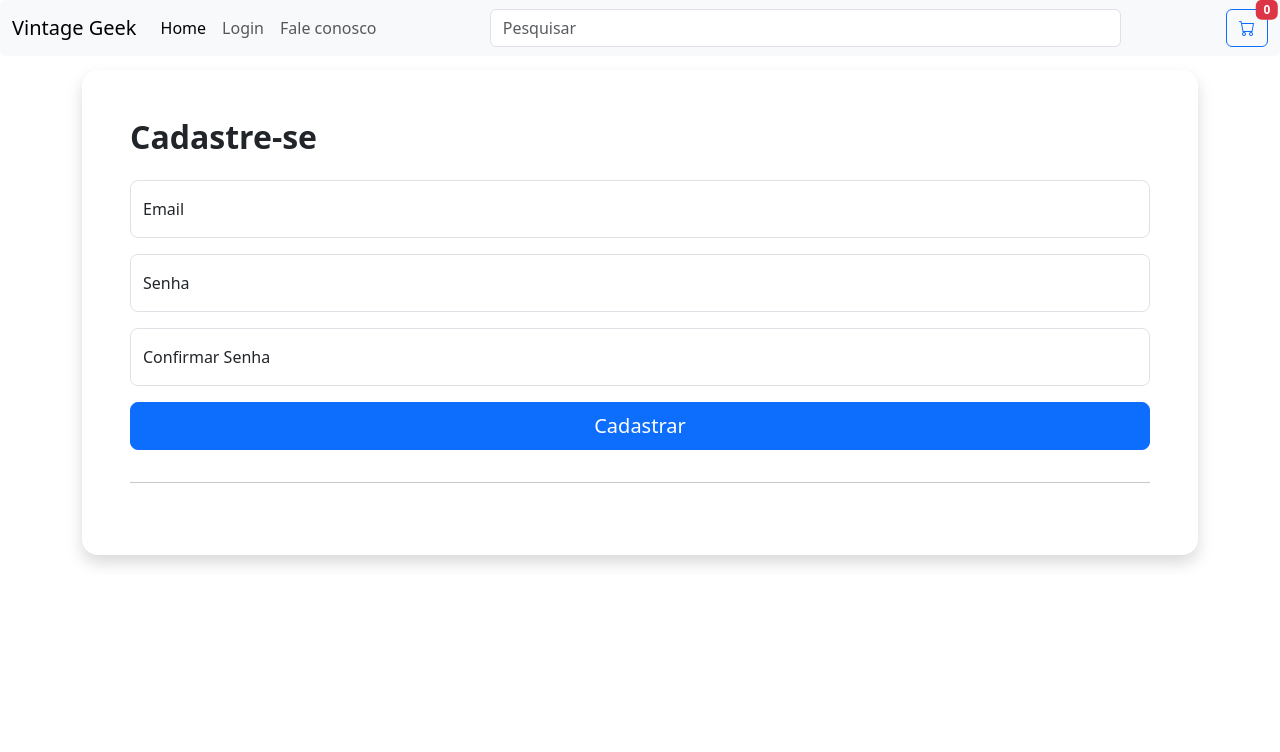
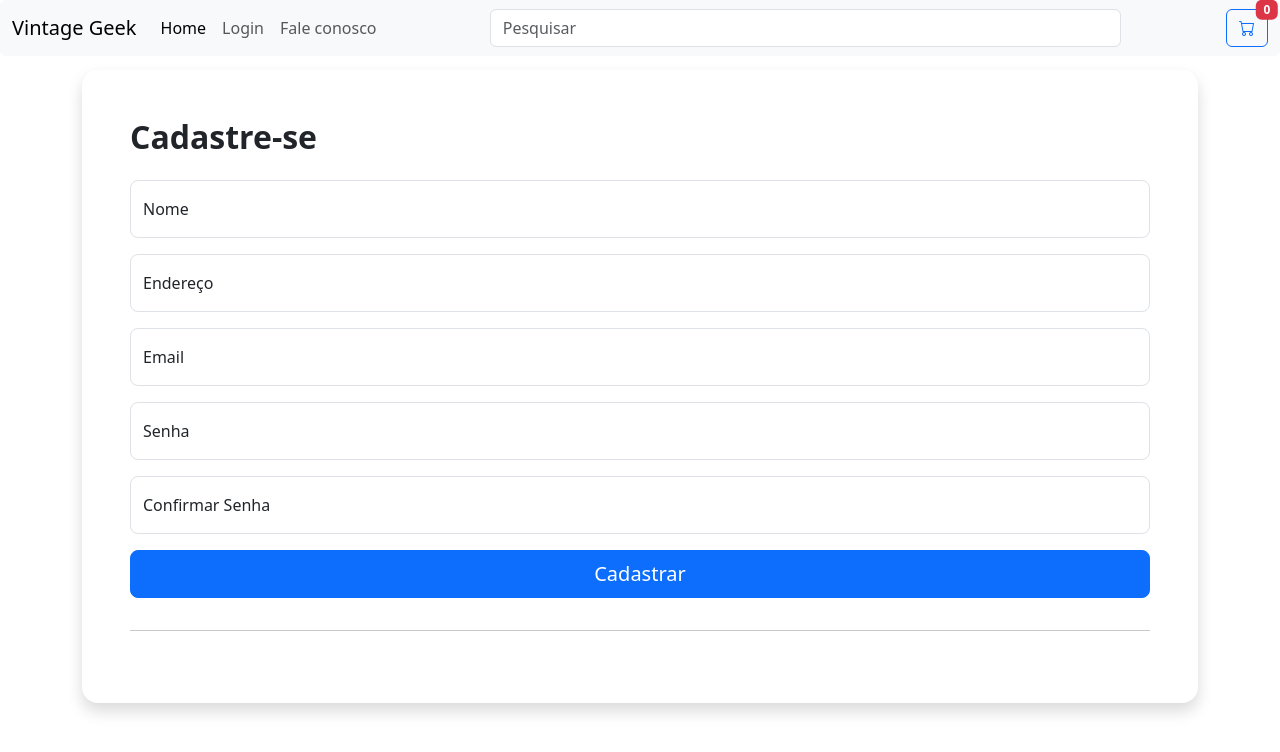
Before and after one commit to Narusala/FatecWebDev, an Angular app: page /cliente in a window 1280 px wide. Shown: the top 752 px of the page. Built offline with nearby package versions, Linux system fonts and the light colour scheme.

Commit message:
Twelfth commit

```diff
--- a/src/app/cliente/cliente.component.html
+++ b/src/app/cliente/cliente.component.html
@@ -5,6 +5,14 @@
 
     <div class="modal-body p-5 pt-0">
       <form class="">
+        <div class="form-floating mb-3">
+          <input type="nome" class="form-control rounded-3" id="floatingInput" placeholder="José Silva">
+          <label for="floatingInput">Nome</label>
+        </div>
+        <div class="form-floating mb-3">
+          <input type="nome" class="form-control rounded-3" id="floatingInput" placeholder="José Silva">
+          <label for="floatingInput">Endereço</label>
+        </div>
         <div class="form-floating mb-3">
           <input type="email" class="form-control rounded-3" id="floatingInput" placeholder="name@example.com">
           <label for="floatingInput">Email</label>
--- a/src/app/vitrine/vitrine.component.html
+++ b/src/app/vitrine/vitrine.component.html
@@ -1,7 +1,7 @@
 <div class="alert alert-info" *ngIf="mensagem.length>0">{{mensagem}}</div>
 <div class="row mx-auto">
   <h6>Vitrine</h6>
-  <div class="col-md-4 col-sm-12"*ngFor="let obj of produtos">
+  <div class="col-md-6 col-lg-4 col-sm-8 mb-3"*ngFor="let obj of produtos">
     <div class="card" style="width: 18rem;">
       <img src="Produto{{obj.codigo}}.jpg" class="card-img-top mx-auto mt-3" alt="{{obj.nome}}">
       <div class="card-body">
```
